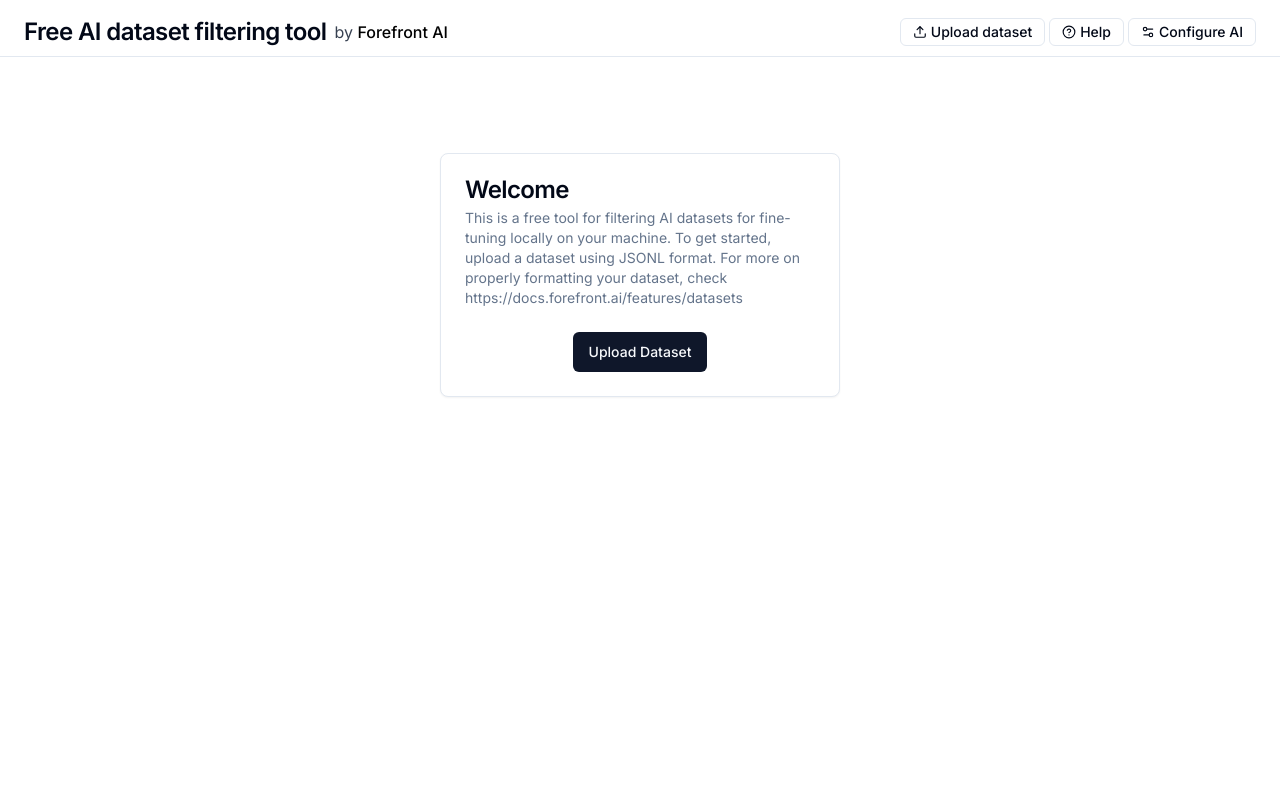
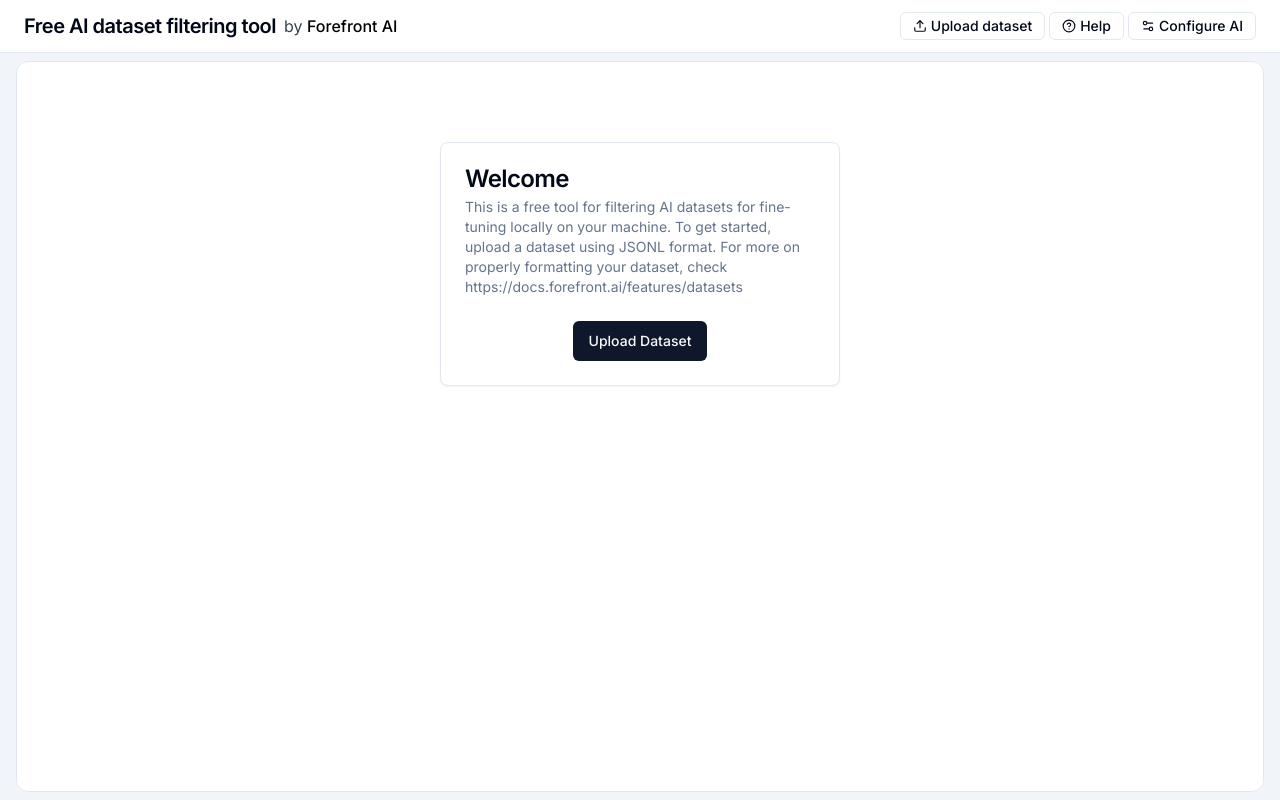
Before and after one commit to TryForefront/dataset-tool, a Next.js app: page / in a window 1280 px wide. Built offline with nearby package versions, Linux system fonts and the light colour scheme.

Commit message:
some styling

```diff
--- a/src/app/layout.tsx
+++ b/src/app/layout.tsx
@@ -22,22 +22,15 @@ export default function RootLayout({
     <html lang="en">
       <body className={inter.className}>
         <TooltipProvider>
-          <div className="flex min-h-screen w-full flex-col  ">
-            <div className="flex flex-col sm:gap-4 sm:py-2">
-              <header className="sticky top-0 z-30 flex py-2 justify-between items-center gap-4 border-b  bg-background px-4 sm:static  sm:bg-transparent sm:px-6 ">
+          <div className="flex min-h-screen w-full flex-col">
+            <div className="flex flex-col h-screen">
+              <header className="z-30 flex py-3 justify-between items-center gap-4 border-b bg-background px-4 sm:px-6">
                 <div className="flex items-center gap-2">
-                  {/* <div className="flex items-center gap-2 rounded-lg bg-black h-8 w-8 justify-center">
-                    <ForefrontLogo
-                      height={20}
-                      width={20}
-                      className="text-white"
-                    />
-                  </div> */}
-                  <div className="flex gap-2 items-center  items-end">
-                    <h1 className="flex-1 shrink-0 whitespace-nowrap text-2xl font-semibold tracking-tight sm:grow-0">
+                  <div className="flex gap-2 items-center items-end">
+                    <h1 className="flex-1 shrink-0 whitespace-nowrap text-xl font-semibold tracking-tight sm:grow-0">
                       Free AI dataset filtering tool
                     </h1>
-                    <div className=" text-gray-700">
+                    <div className="text-gray-700">
                       by{" "}
                       <Link
                         className="text-black font-medium"
@@ -78,7 +71,9 @@ export default function RootLayout({
                 </div>
               </header>
 
-              {children}
+              <div className="flex-1 overflow-auto px-4 py-2 bg-muted">
+                {children}
+              </div>
             </div>
           </div>
         </TooltipProvider>
--- a/src/app/page.tsx
+++ b/src/app/page.tsx
@@ -1,29 +1,7 @@
 "use client";
-import {
-  ChevronLeft,
-  ChevronRight,
-  Copy,
-  CreditCard,
-  ListFilter,
-  MoreVertical,
-  Download,
-  Truck,
-  CopyPlus,
-  ThumbsDown,
-  ThumbsUp,
-  Trash,
-} from "lucide-react";
-
-import { Badge } from "@/components/ui/badge";
-import { Checkbox } from "@/components/ui/checkbox";
+import { ListFilter, Download } from "lucide-react";
 import { Button } from "@/components/ui/button";
-import {
-  Card,
-  CardContent,
-  CardDescription,
-  CardHeader,
-  CardTitle,
-} from "@/components/ui/card";
+import { CardHeader } from "@/components/ui/card";
 import {
   DropdownMenu,
   DropdownMenuCheckboxItem,
@@ -32,15 +10,7 @@ import {
   DropdownMenuSeparator,
   DropdownMenuTrigger,
 } from "@/components/ui/dropdown-menu";
-import {
-  Table,
-  TableBody,
-  TableCell,
-  TableHead,
-  TableHeader,
-  TableRow,
-} from "@/components/ui/table";
-import { main } from "bun";
+
 import DatasetTable from "@/components/DatasetTable";
 import EmptyStateCard from "@/components/EmptyStateCard";
 import { useSampleStore } from "@/store";
@@ -48,25 +18,28 @@ import { useSampleStore } from "@/store";
 export default function App() {
   const { samples } = useSampleStore();
   return (
-    <main className="flex  gap-8 flex-col flex-1 p-4 sm:px-6 sm:py-0">
-      <div className="flex items-start gap-4 md:gap-8">
+    <main className="border rounded-xl bg-background flex h-full gap-8 flex-col flex-1 ">
+      <div className="flex h-full items-start gap-4 md:gap-8">
         {samples.length == 0 && <EmptyStateCard />}
-
         {samples?.length > 0 && (
-          <div className=" w-full items-start gap-4 md:gap-8 ">
-            <div className="overflow-hidden h-full w-full flex flex-col gap-4">
-              <CardHeader className=" px-0 py-0 flex  flex-row items-start justify-between">
-                <div className="flex flex-col gap-0 p-0">
-                  <h2 className="text-xl font-bold">Samples</h2>
-                  <CardDescription>Your dataset samples</CardDescription>
+          <div className="h-full w-full items-start gap-4 md:gap-8 overflow-hidden">
+            <CardHeader className=" px-4 sm:px-6 py-2 flex flex-row items-center justify-between border-b">
+              <div className="flex flex-col ">
+                <div className="flex items-center gap-2">
+                  <h2 className="text-base font-medium">Samples</h2>
+                  <span className="text-muted-foreground text-md">{`(${samples.length})`}</span>
                 </div>
-                <div className="ml-auto flex items-center gap-2">
+              </div>
+              <div
+                className="h-7 flex items-center gap-2"
+                style={{ margin: 0 }}
+              >
                 <DropdownMenu>
                   <DropdownMenuTrigger asChild>
                     <Button
                       variant="outline"
                       size="sm"
-                        className="h-7 gap-1 text-sm"
+                      className="h-7 gap-1 text-sm py-0 "
                     >
                       <ListFilter className="h-3.5 w-3.5" />
                       <span className="sr-only sm:not-sr-only">Filter</span>
@@ -102,6 +75,7 @@ export default function App() {
               </div>
             </CardHeader>
 
+            <div className="h-full overflow-auto flex-grow ">
               <DatasetTable samples={samples} />
             </div>
           </div>
@@ -110,202 +84,3 @@ export default function App() {
     </main>
   );
 }
-
-// <div className="grid gap-4  lg:col-span-2">
-//   <Card className="overflow-hidden lg:col-span-2">
-//     <CardHeader className="flex flex-row items-start bg-muted/50">
-//       <div className="grid gap-0.5">
-//         <CardTitle className="group flex items-center gap-2 text-lg">
-//           Order Oe31b70H
-//           <Button
-//             size="icon"
-//             variant="outline"
-//             className="h-6 w-6 opacity-0 transition-opacity group-hover:opacity-100"
-//           >
-//             <Copy className="h-3 w-3" />
-//             <span className="sr-only">Copy Order ID</span>
-//           </Button>
-//         </CardTitle>
-//         <CardDescription>Date: November 23, 2023</CardDescription>
-//       </div>
-//       <div className="ml-auto flex items-center gap-1">
-//         <Button size="sm" variant="outline" className="h-8 gap-1">
-//           <Truck className="h-3.5 w-3.5" />
-//           <span className="lg:sr-only xl:not-sr-only xl:whitespace-nowrap">
-//             Track Order
-//           </span>
-//         </Button>
-//         <DropdownMenu>
-//           <DropdownMenuTrigger asChild>
-//             <Button size="icon" variant="outline" className="h-8 w-8">
-//               <MoreVertical className="h-3.5 w-3.5" />
-//               <span className="sr-only">More</span>
-//             </Button>
-//           </DropdownMenuTrigger>
-//           <DropdownMenuContent align="end">
-//             <DropdownMenuItem>Edit</DropdownMenuItem>
-//             <DropdownMenuItem>Export</DropdownMenuItem>
-//             <DropdownMenuSeparator />
-//             <DropdownMenuItem>Trash</DropdownMenuItem>
-//           </DropdownMenuContent>
-//         </DropdownMenu>
-//       </div>
-//     </CardHeader>
-//     <CardContent className="p-6 text-sm">
-//       <div className="grid gap-3">
-//         <div className="font-semibold">Order Details</div>
-//         <ul className="grid gap-3">
-//           <li className="flex items-center justify-between">
-//             <span className="text-muted-foreground">
-//               Glimmer Lamps x <span>2</span>
-//             </span>
-//             <span>$250.00</span>
-//           </li>
-//           <li className="flex items-center justify-between">
-//             <span className="text-muted-foreground">
-//               Aqua Filters x <span>1</span>
-//             </span>
-//             <span>$49.00</span>
-//           </li>
-//         </ul>
-//         <Separator className="my-2" />
-//         <ul className="grid gap-3">
-//           <li className="flex items-center justify-between">
-//             <span className="text-muted-foreground">Subtotal</span>
-//             <span>$299.00</span>
-//           </li>
-//           <li className="flex items-center justify-between">
-//             <span className="text-muted-foreground">Shipping</span>
-//             <span>$5.00</span>
-//           </li>
-//           <li className="flex items-center justify-between">
-//             <span className="text-muted-foreground">Tax</span>
-//             <span>$25.00</span>
-//           </li>
-//           <li className="flex items-center justify-between font-semibold">
-//             <span className="text-muted-foreground">Total</span>
-//             <span>$329.00</span>
-//           </li>
-//         </ul>
-//       </div>
-//       <Separator className="my-4" />
-//       <div className="grid grid-cols-2 gap-4">
-//         <div className="grid gap-3">
-//           <div className="font-semibold">Shipping Information</div>
-//           <address className="grid gap-0.5 not-italic text-muted-foreground">
-//             <span>Liam Johnson</span>
-//             <span>1234 Main St.</span>
-//             <span>Anytown, CA 12345</span>
-//           </address>
-//         </div>
-//         <div className="grid auto-rows-max gap-3">
-//           <div className="font-semibold">Billing Information</div>
-//           <div className="text-muted-foreground">
-//             Same as shipping address
-//           </div>
-//         </div>
-//       </div>
-//       <Separator className="my-4" />
-//       <div className="grid gap-3">
-//         <div className="font-semibold">Customer Information</div>
-//         <dl className="grid gap-3">
-//           <div className="flex items-center justify-between">
-//             <dt className="text-muted-foreground">Customer</dt>
-//             <dd>Liam Johnson</dd>
-//           </div>
-//           <div className="flex items-center justify-between">
-//             <dt className="text-muted-foreground">Email</dt>
-//             <dd>
-//               <a href="mailto:">liam@acme.com</a>
-//             </dd>
-//           </div>
-//           <div className="flex items-center justify-between">
-//             <dt className="text-muted-foreground">Phone</dt>
-//             <dd>
-//               <a href="tel:">+1 234 567 890</a>
-//             </dd>
-//           </div>
-//         </dl>
-//       </div>
-//       <Separator className="my-4" />
-//       <div className="grid gap-3">
-//         <div className="font-semibold">Payment Information</div>
-//         <dl className="grid gap-3">
-//           <div className="flex items-center justify-between">
-//             <dt className="flex items-center gap-1 text-muted-foreground">
-//               <CreditCard className="h-4 w-4" />
-//               Visa
-//             </dt>
-//             <dd>**** **** **** 4532</dd>
-//           </div>
-//         </dl>
-//       </div>
-//     </CardContent>
-//     <CardFooter className="flex flex-row items-center border-t bg-muted/50 px-6 py-3">
-//       <div className="text-xs text-muted-foreground">
-//         Updated <time dateTime="2023-11-23">November 23, 2023</time>
-//       </div>
-//       <Pagination className="ml-auto mr-0 w-auto">
-//         <PaginationContent>
-//           <PaginationItem>
-//             <Button size="icon" variant="outline" className="h-6 w-6">
-//               <ChevronLeft className="h-3.5 w-3.5" />
-//               <span className="sr-only">Previous Order</span>
-//             </Button>
-//           </PaginationItem>
-//           <PaginationItem>
-//             <Button size="icon" variant="outline" className="h-6 w-6">
-//               <ChevronRight className="h-3.5 w-3.5" />
-//               <span className="sr-only">Next Order</span>
-//             </Button>
-//           </PaginationItem>
-//         </PaginationContent>
-//       </Pagination>
-//     </CardFooter>
-//   </Card>
-// </div>;
-
-// {
-//   /* <div className="grid gap-4 sm:grid-cols-2 md:grid-cols-4 lg:grid-cols-2 xl:grid-cols-4">
-//   <Card className="sm:col-span-2" x-chunk="dashboard-05-chunk-0">
-//     <CardHeader className="pb-3">
-//       <CardTitle>Your Orders</CardTitle>
-//       <CardDescription className="max-w-lg text-balance leading-relaxed">
-//         Introducing Our Dynamic Orders Dashboard for Seamless
-//         Management and Insightful Analysis.
-//       </CardDescription>
-//     </CardHeader>
-//     <CardFooter>
-//       <Button>Create New Order</Button>
-//     </CardFooter>
-//   </Card>
-//   <Card x-chunk="dashboard-05-chunk-1">
-//     <CardHeader className="pb-2">
-//       <CardDescription>This Week</CardDescription>
-//       <CardTitle className="text-4xl">$1,329</CardTitle>
-//     </CardHeader>
-//     <CardContent>
-//       <div className="text-xs text-muted-foreground">
-//         +25% from last week
-//       </div>
-//     </CardContent>
-//     <CardFooter>
-//       <Progress value={25} aria-label="25% increase" />
-//     </CardFooter>
-//   </Card>
-//   <Card x-chunk="dashboard-05-chunk-2">
-//     <CardHeader className="pb-2">
-//       <CardDescription>This Month</CardDescription>
-//       <CardTitle className="text-4xl">$5,329</CardTitle>
-//     </CardHeader>
-//     <CardContent>
-//       <div className="text-xs text-muted-foreground">
-//         +10% from last month
-//       </div>
-//     </CardContent>
-//     <CardFooter>
-//       <Progress value={12} aria-label="12% increase" />
-//     </CardFooter>
-//   </Card>
-// </div> */
-// }
--- a/src/components/DatasetTable.tsx
+++ b/src/components/DatasetTable.tsx
@@ -12,7 +12,7 @@ import { Badge } from "@/components/ui/badge";
 import { CopyPlus, ThumbsDown, ThumbsUp, Trash } from "lucide-react";
 
 const DatasetTable = ({ samples }) => (
-  <div className="w-full overflow-x-auto">
+  <div className="w-full h-full overflow-auto px-4">
     <Table className="w-full">
       {/* <TableHeader>
                   <TableRow>
--- a/src/components/EmptyStateCard.tsx
+++ b/src/components/EmptyStateCard.tsx
@@ -22,7 +22,7 @@ function EmptyStateCard() {
     // when complete do setSamples with the array
   }
   return (
-    <div className="h-full w-full flex items-center justify-center mt-[10vh]">
+    <div className=" w-full flex items-center justify-center mt-[10vh]">
       <Card className="w-[400px] h-full ">
         <CardHeader>
           <CardTitle>Welcome</CardTitle>
```
Lines whose indentation alone changed are shown as unchanged.
